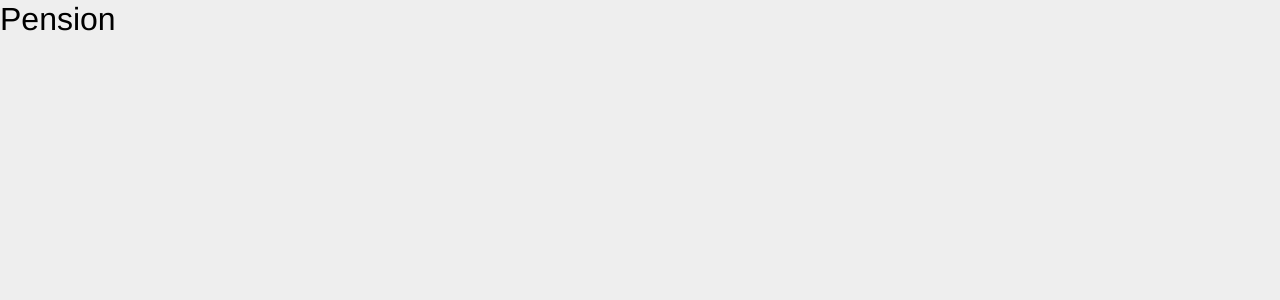
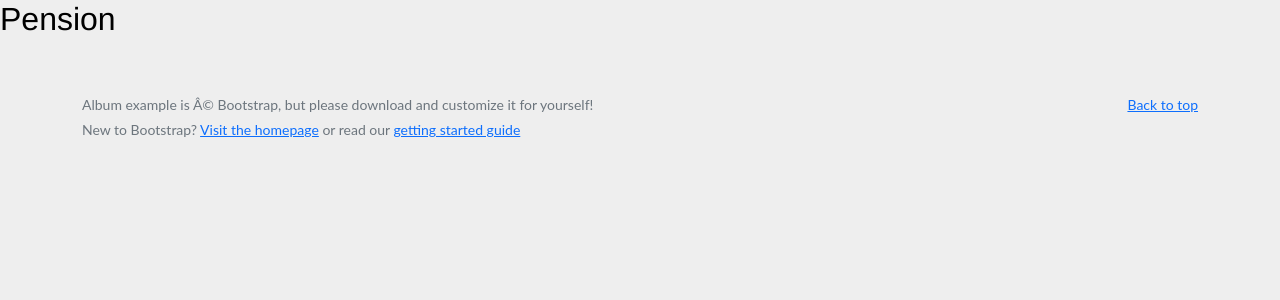
Before and after one commit to Vaikehu/TV.web, a React (Create React App) app: page /Pension in a window 1280 px wide. Shown: the top 300 px of the page. Built offline with nearby package versions, Linux system fonts and the light colour scheme.

Commit message:
1 file modified, 1 added

```diff
--- /dev/null
+++ b/components/Footer.tsx
@@ -0,0 +1,25 @@
+import * as React from 'react';
+
+export default function Footer() {
+  return (
+    <div>
+      <footer className="text-muted py-5">
+        <div className="container">
+          <p className="float-end mb-1">
+            <a href="#">Back to top</a>
+          </p>
+          <p className="mb-1">
+            Album example is Â© Bootstrap, but please download and customize it
+            for yourself!
+          </p>
+          <p className="mb-0">
+            New to Bootstrap? <a href="/">Visit the homepage</a> or read our{' '}
+            <a href="/docs/5.0/getting-started/introduction/">
+              getting started guide
+            </a>
+          </p>
+        </div>
+      </footer>
+    </div>
+  );
+}
--- a/index.tsx
+++ b/index.tsx
@@ -14,6 +14,7 @@ import Blog from './pages/Blog';
 import Portfolio from './pages/Portfolio';
 import Pension from './pages/Pension';
 import Slider from './components/Silder';
+import Footer from './components/Footer';
 
 const rootElement = document.getElementById('root');
 const root = createRoot(rootElement);
@@ -28,5 +29,7 @@ const router = createBrowserRouter([
 root.render(
   <StrictMode>
     <RouterProvider router={router} />
+
+    <Footer />
   </StrictMode>
 );
```
